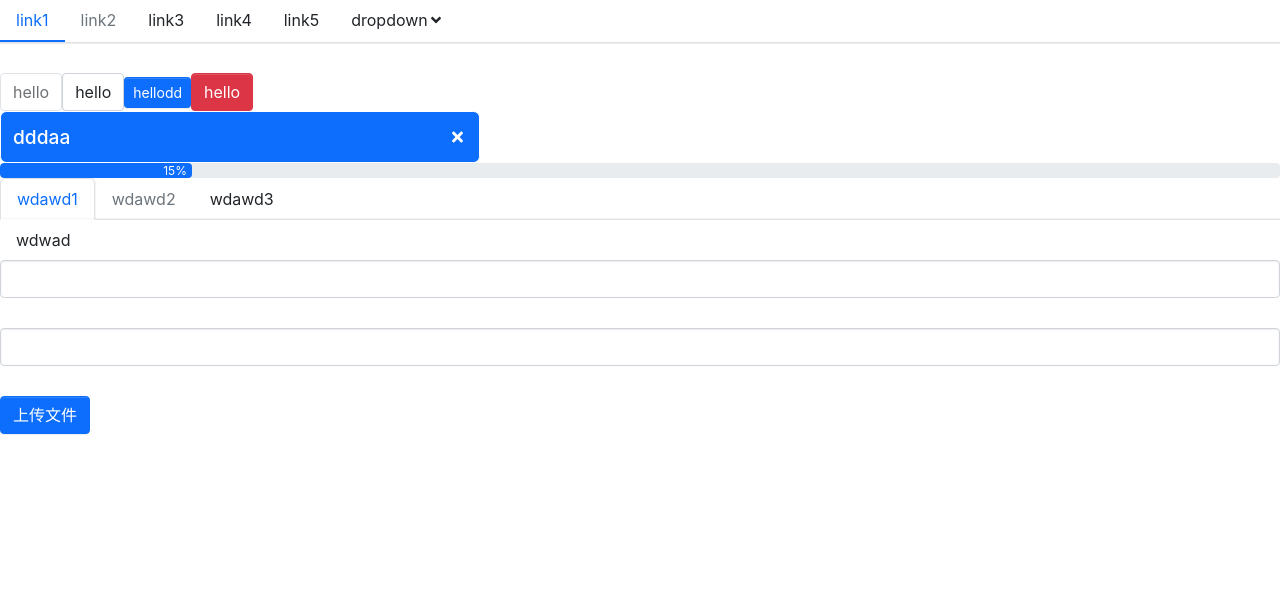
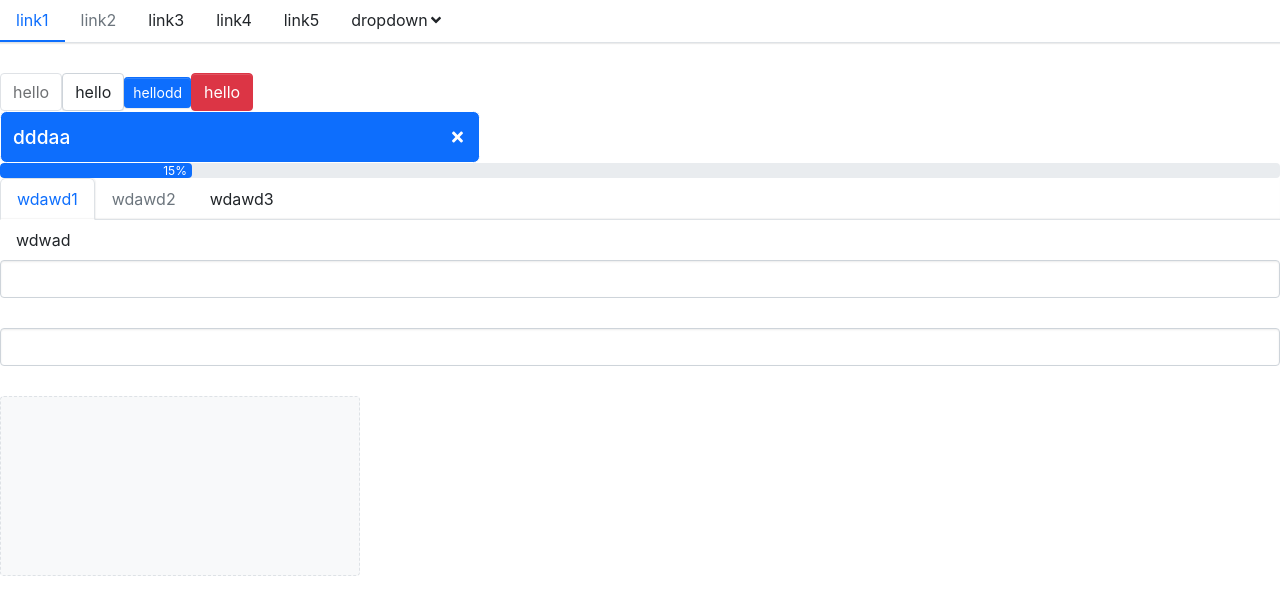
Before and after one commit to zhaochuan1992/limon-design, a React (Create React App) app: page / in a window 1280 px wide. Shown: the top 612 px of the page. Built offline with nearby package versions, Linux system fonts and the light colour scheme.

Commit message:
增加文件拖拽

```diff
--- /dev/null
+++ b/src/components/Upload/dragger.tsx
@@ -0,0 +1,35 @@
+import React, { FC, useState, DragEvent } from 'react'
+import classNames from 'classnames'
+
+interface DraggerProps {
+  onFile: (files: FileList) => void;
+}
+
+export const Dragger: FC<DraggerProps> = (props) => {
+  const { onFile, children } = props
+  const [dragOver, setDragOver] = useState(false)
+  const klass = classNames('lim-uploader-dragger', {
+    'is-dragover': dragOver
+  })
+  const handleDrop = (e: DragEvent<HTMLElement>) => {
+    e.preventDefault()
+    setDragOver(false)
+    onFile(e.dataTransfer.files)
+  }
+  const handleDrag = (e: DragEvent<HTMLElement>, over: boolean) => {
+    e.preventDefault()
+    setDragOver(over)
+  }
+  return (
+    <div
+      className={klass}
+      onDragOver={e => { handleDrag(e, true) }}
+      onDragLeave={e => { handleDrag(e, false) }}
+      onDrop={handleDrop}
+    >
+      {children}
+    </div>
+  )
+}
+
+export default Dragger;
--- a/src/components/Upload/upload.tsx
+++ b/src/components/Upload/upload.tsx
@@ -1,7 +1,7 @@
 import React, { FC, useRef, ChangeEvent, useState } from 'react'
 import axios from 'axios'
 import UploadList from './uploadList'
-import Button from '../Button/button'
+import Dragger from './dragger'
 
 export type UploadFileStatus = 'ready' | 'uploading' | 'success' | 'error'
 
@@ -29,8 +29,9 @@ export interface UploadProps {
     onSuccess?: (data: any, file: File) => void
     // 上传失败生命周期函数
     onError?: (err: any, file: File) => void
-    //
+    // 上传后
     onChange?: (file: File) => void
+    // 删除
     onRemove?: (file: UploadFile) => void;
     headers?: { [key: string]: any };
     name?: string;
@@ -142,16 +143,28 @@ const Upload: FC<UploadProps> = (props) => {
             raw: file
         }
 
-        setFileList([_file, ...fileList])
+        // setFileList([_file, ...fileList])
+
+        setFileList(prevList => {
+            return [_file, ...prevList]
+        })
 
         const formData = new FormData()
 
-        formData.append(file.name, file)
+        formData.append(name || 'file', file)
+
+        if (data) {
+            Object.keys(data).forEach(key => {
+                formData.append(key, data[key])
+            })
+        }
 
         axios.post(action, formData, {
             headers: {
+                ...headers,
                 'Content-Type': 'multipart/form-data'
             },
+            withCredentials,
             onUploadProgress: (e) => {
                 // 计算上传百分比
                 let percentage = Math.round((e.loaded * 100) / e.total) || 0;
@@ -190,21 +203,26 @@ const Upload: FC<UploadProps> = (props) => {
 
     return (
         <div className="lim-upload-component">
-            <div className="viking-upload-input"
+            <div className="lim-upload-input"
                 style={{ display: 'inline-block' }}
                 onClick={handleClick}>
-                <Button
-                    btnType="primary"
-                    onClick={handleClick}
-                >上传文件</Button>
+                {drag ?
+                    <Dragger onFile={(files) => { uploadFiles(files) }}>
+                        {children}
+                    </Dragger> :
+                    children
+                }
                 <input
-                    className='lim-file-input'
+                    className="lim-file-input"
                     style={{ display: 'none' }}
                     ref={fileInput}
                     onChange={handleFileChange}
-                    type='file'
+                    type="file"
+                    accept={accept}
+                    multiple={multiple}
                 />
             </div>
+
             <UploadList
                 fileList={fileList}
                 onRemove={handleRemove}
@@ -213,5 +231,8 @@ const Upload: FC<UploadProps> = (props) => {
     )
 }
 
+Upload.defaultProps = {
+    name: 'file'
+}
 
 export default Upload
```
Also changed, not shown: src/App.tsx (+5 -2 lines), 1 other file (tests, documents, lock files or other folders).
